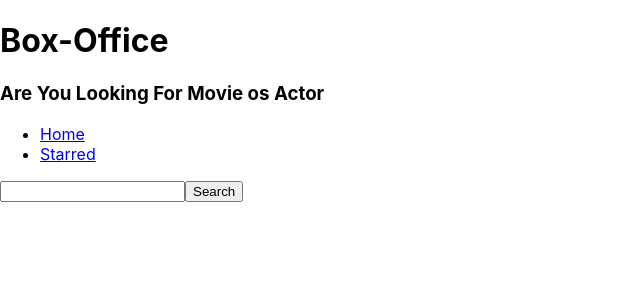
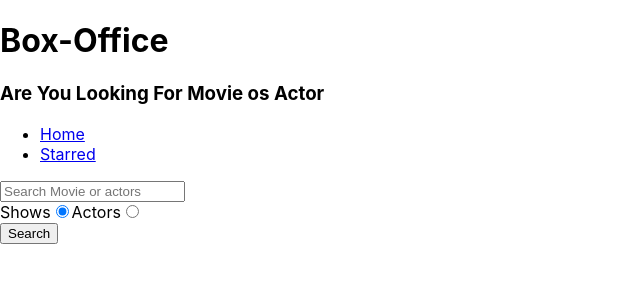
Before and after one commit to Ragnar20-03/Box-Office, a React (Create React App) app: page / in a window 1280 px wide. Shown: the top 300 px of the page, without its empty margins (0-640 px from the left). Built offline with nearby package versions, Linux system fonts and the light colour scheme.

Commit message:
Added Showws-serach-Reasults  And  Actors-Search-Result

```diff
--- a/src/pages/Home.jsx
+++ b/src/pages/Home.jsx
@@ -5,8 +5,12 @@
 const Home = () => {
   const [input, setInput] = useState("");
   const [results, setResults] = useState(null);
+  const [searchOption, setSearchOption] = useState("shows");
+
+  const isShowsSearch = searchOption === "shows";
+
   const onSearch = () => {
-    apiGet(`/search/shows?q=${input}`).then((results) => {
+    apiGet(`/search/${searchOption}?q=${input}`).then((results) => {
       setResults(results);
     });
   };
@@ -26,26 +30,56 @@
       return <div>No Results for corresponding search</div>;
     }
     if (results && results.length > 0) {
-      return (
-        <div>
-          {results.map((item) => (
-            <div key={item.show.id}>{item.show.name}</div>
-          ))}
-        </div>
-      );
+      return results[0].show
+        ? results.map((item) => <div key={item.show.id}>{item.show.name}</div>)
+        : results.map((item) => (
+            <div key={item.person.id}>{item.person.name}</div>
+          ));
     }
 
     return null;
   };
 
+  const onRadioChange = (ev) => {
+    setSearchOption(ev.target.value);
+  };
+
+  console.log(searchOption);
+
   return (
     <MainPageLayout>
       <input
         type="text"
+        placeholder="Search Movie or actors"
         onChange={onInputChange}
         onKeyDown={onKeyDown}
         value={input}
       />
+
+      <div>
+        <label htmlFor="shows-search">
+          Shows
+          <input
+            id="shows-search"
+            type={"radio"}
+            value="shows"
+            checked={isShowsSearch}
+            onChange={onRadioChange}
+          />
+        </label>
+
+        <label htmlFor="actors-search">
+          Actors
+          <input
+            id="actors-search"
+            type={"radio"}
+            value="people"
+            checked={!isShowsSearch}
+            onChange={onRadioChange}
+          />
+        </label>
+      </div>
+
       <button type="button" onClick={onSearch}>
         Search
       </button>
```
